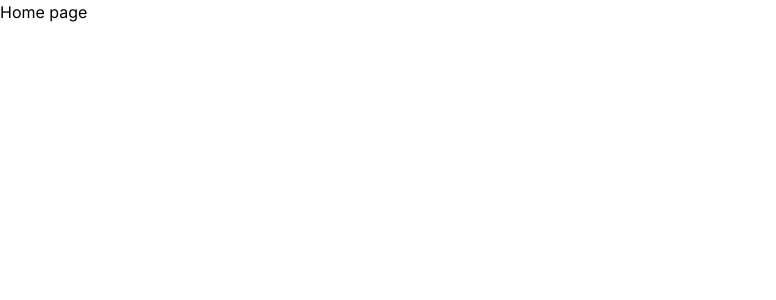
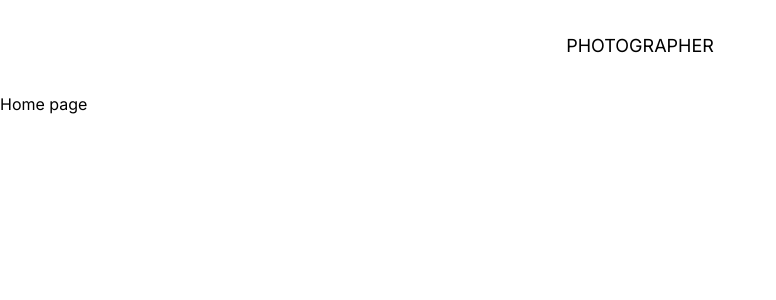
Before and after one commit to Giannidluca93/photographer-portfolio, a Next.js app: page / in a window 1280 px wide. Shown: the top 300 px of the page, without its empty margins (0-776 px from the left). Built offline with nearby package versions, Linux system fonts and the light colour scheme.

Commit message:
use navbar in the layout

```diff
--- a/app/layout.tsx
+++ b/app/layout.tsx
@@ -1,22 +1,26 @@
-import type { Metadata } from 'next'
-import { Inter } from 'next/font/google'
-import './globals.css'
+import type { Metadata } from "next";
+import { Inter } from "next/font/google";
+import "./globals.css";
+import NavBar from "@/components/navbar/NavBar";
 
-const inter = Inter({ subsets: ['latin'] })
+const inter = Inter({ subsets: ["latin"] });
 
 export const metadata: Metadata = {
-  title: 'Create Next App',
-  description: 'Generated by create next app',
-}
+  title: "Create Next App",
+  description: "Generated by create next app",
+};
 
 export default function RootLayout({
   children,
 }: {
-  children: React.ReactNode
+  children: React.ReactNode;
 }) {
   return (
     <html lang="en">
-      <body className={inter.className}>{children}</body>
+      <body className={inter.className}>
+        <NavBar />
+        {children}
+      </body>
     </html>
-  )
+  );
 }
```
